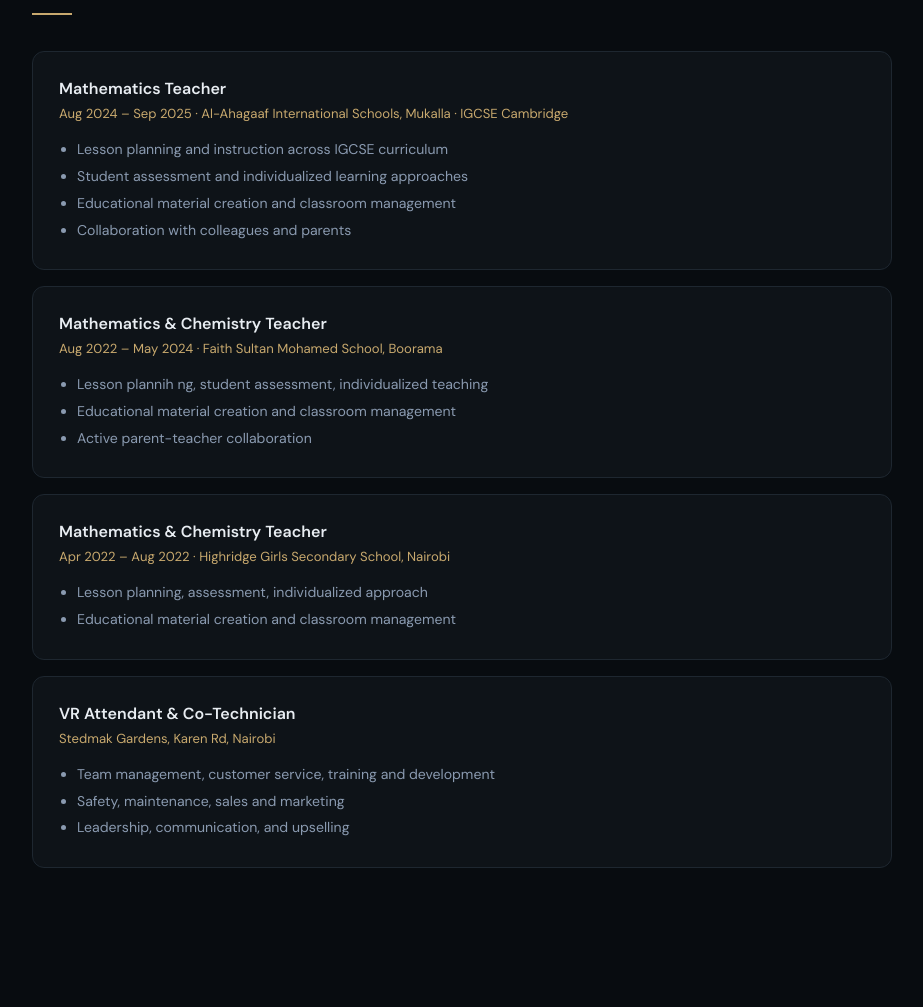
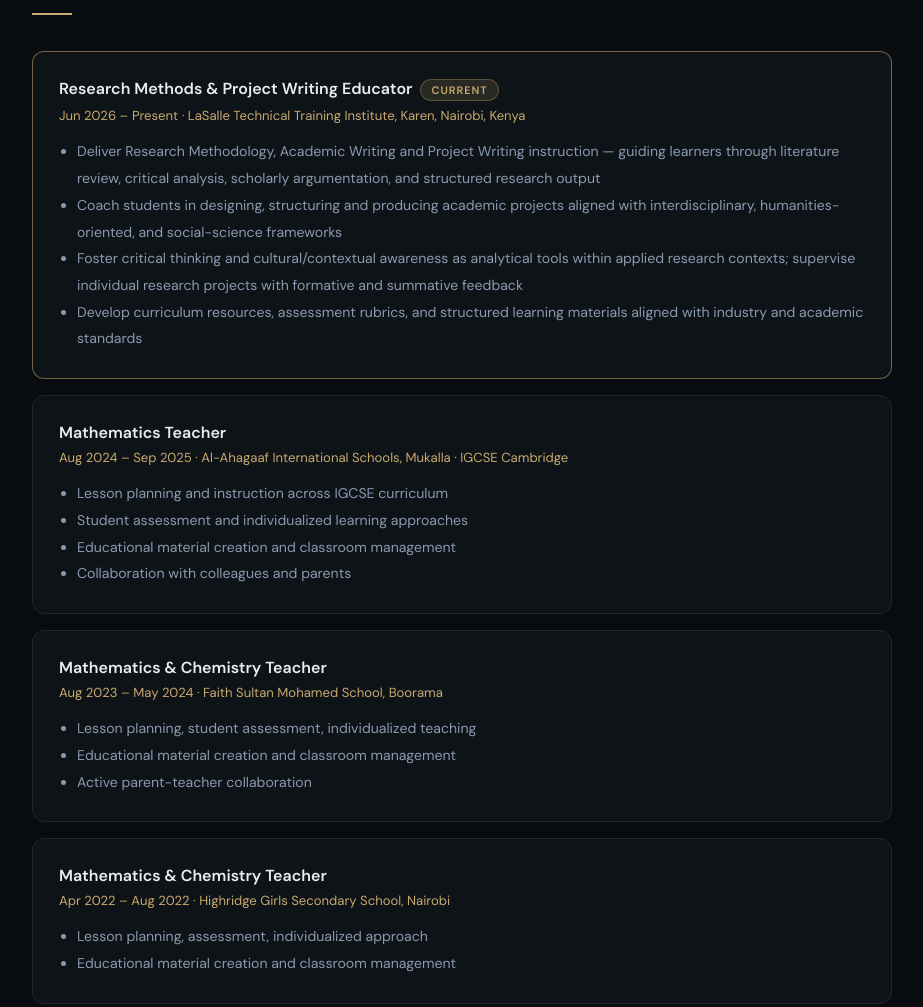
Before and after one commit to kirimivalentine-rgb/kirimivalentine, a plain HTML site: page index.html in a window 1280 px wide. Shown: the part 1455-2462 px from the top of the page, without its empty margins (178-1101 px from the left). Drawn offline with nearby package versions, Linux system fonts and the light colour scheme.

Commit message:
Update index.html

```diff
--- a/index.html
+++ b/index.html
@@ -93,6 +93,12 @@
     .card h3 { font-size: 1rem; font-weight: 600; margin-bottom: 6px; }
     .card .meta { color: var(--primary); font-size: 0.82rem; margin-bottom: 14px; }
     .card ul { color: var(--text); padding-left: 18px; font-size: 0.88rem; line-height: 1.9; }
+    .card.current { border-color: rgba(200,169,110,0.55); }
+    .current-tag {
+      display: inline-block; background: rgba(200,169,110,0.15); color: var(--primary);
+      font-size: 0.68rem; letter-spacing: 1px; text-transform: uppercase; padding: 3px 10px;
+      border-radius: 20px; margin-left: 8px; vertical-align: middle; border: 1px solid rgba(200,169,110,0.3);
+    }
 
     /* EDUCATION */
     .edu-grid { display: grid; grid-template-columns: 1fr 1fr; gap: 16px; }
@@ -423,7 +429,7 @@
     </p>
     <div class="btn-group">
       <a href="#contact" class="btn btn-primary">Get in Touch</a>
-      <a href="Valentine_May_CV.pdf" download="Kirimi_Valentine_CV.pdf" class="btn btn-cv">
+      <a href="June_Valentine_Muriira_CV_2026.pdf" download="June_Valentine_Muriira_CV_2026.pdf" class="btn btn-cv">
         <svg viewBox="0 0 24 24" fill="none" stroke="currentColor" stroke-width="2">
           <path d="M21 15v4a2 2 0 01-2 2H5a2 2 0 01-2-2v-4"/>
           <polyline points="7 10 12 15 17 10"/>
@@ -456,6 +462,16 @@
     <h2>Work History</h2>
     <div class="divider"></div>
     <div class="timeline">
+      <div class="card current">
+        <h3>Research Methods & Project Writing Educator<span class="current-tag">Current</span></h3>
+        <div class="meta">Jun 2026 – Present · LaSalle Technical Training Institute, Karen, Nairobi, Kenya</div>
+        <ul>
+          <li>Deliver Research Methodology, Academic Writing and Project Writing instruction — guiding learners through literature review, critical analysis, scholarly argumentation, and structured research output</li>
+          <li>Coach students in designing, structuring and producing academic projects aligned with interdisciplinary, humanities-oriented, and social-science frameworks</li>
+          <li>Foster critical thinking and cultural/contextual awareness as analytical tools within applied research contexts; supervise individual research projects with formative and summative feedback</li>
+          <li>Develop curriculum resources, assessment rubrics, and structured learning materials aligned with industry and academic standards</li>
+        </ul>
+      </div>
       <div class="card">
         <h3>Mathematics Teacher</h3>
         <div class="meta">Aug 2024 – Sep 2025 · Al-Ahagaaf International Schools, Mukalla · IGCSE Cambridge</div>
@@ -468,9 +484,9 @@
       </div>
       <div class="card">
         <h3>Mathematics & Chemistry Teacher</h3>
-        <div class="meta">Aug 2022 – May 2024 · Faith Sultan Mohamed School, Boorama</div>
+        <div class="meta">Aug 2023 – May 2024 · Faith Sultan Mohamed School, Boorama</div>
         <ul>
-          <li>Lesson plannih ng, student assessment, individualized teaching</li>
+          <li>Lesson planning, student assessment, individualized teaching</li>
           <li>Educational material creation and classroom management</li>
           <li>Active parent-teacher collaboration</li>
         </ul>
@@ -485,7 +501,7 @@
       </div>
       <div class="card">
         <h3>VR Attendant & Co-Technician</h3>
-        <div class="meta">Stedmak Gardens, Karen Rd, Nairobi</div>
+        <div class="meta">Jan 2021 – Apr 2022 · Stedmak Gardens, Karen Rd, Nairobi</div>
         <ul>
           <li>Team management, customer service, training and development</li>
           <li>Safety, maintenance, sales and marketing</li>
@@ -622,7 +638,7 @@
           <label>📍 Location</label>
           <p>P.O Box 15055-00509<br>Nairobi, Kenya</p>
         </div>
-        <a href="Valentine_May_CV.pdf" download="Kirimi_Valentine_CV.pdf" class="btn btn-cv" style="justify-content:center;padding:14px;">
+        <a href="June_Valentine_Muriira_CV_2026.pdf" download="June_Valentine_Muriira_CV_2026.pdf" class="btn btn-cv" style="justify-content:center;padding:14px;">
           <svg viewBox="0 0 24 24" fill="none" stroke="currentColor" stroke-width="2">
             <path d="M21 15v4a2 2 0 01-2 2H5a2 2 0 01-2-2v-4"/>
             <polyline points="7 10 12 15 17 10"/>
@@ -967,13 +983,15 @@
     "   The Catholic University of Eastern Africa | 2019 – 2023",
     "",
     "WORK EXPERIENCE:",
-    "1. Mathematics Teacher | Al-Ahagaaf International Schools, Mukalla, Yemen | Aug 2024 – Sep 2025",
+    "1. Research Methods & Project Writing Educator | LaSalle Technical Training Institute, Karen, Nairobi, Kenya | Jun 2026 – Present (current role)",
+    "   Delivers Research Methodology, Academic Writing and Project Writing instruction; coaches students in designing and producing academic projects; supervises research projects; develops curriculum resources and assessment rubrics.",
+    "2. Mathematics Teacher | Al-Ahagaaf International Schools, Mukalla, Yemen | Aug 2024 – Sep 2025",
     "   IGCSE Cambridge; lesson planning, student assessment, material creation, parent collaboration.",
-    "2. Mathematics & Chemistry Teacher | Faith Sultan Mohamed School, Boorama, Somaliland | Aug 2022 – May 2024",
+    "3. Mathematics & Chemistry Teacher | Faith Sultan Mohamed School, Boorama, Somaliland | Aug 2023 – May 2024",
     "   Lesson planning, assessment, classroom management, individualized learning.",
-    "3. Mathematics & Chemistry Teacher | Highridge Girls Secondary School, Nairobi | Apr 2022 – Aug 2022",
+    "4. Mathematics & Chemistry Teacher | Highridge Girls Secondary School, Nairobi | Apr 2022 – Aug 2022",
     "   Lesson planning, material creation, classroom management.",
-    "4. VR Attendant & Co-Technician | Stedmak Gardens, Karen Road, Nairobi",
+    "5. VR Attendant & Co-Technician | Stedmak Gardens, Karen Road, Nairobi | Jan 2021 – Apr 2022",
     "   Team management, customer service, safety, sales & marketing, training & development.",
     "",
     "SKILLS:",
```
